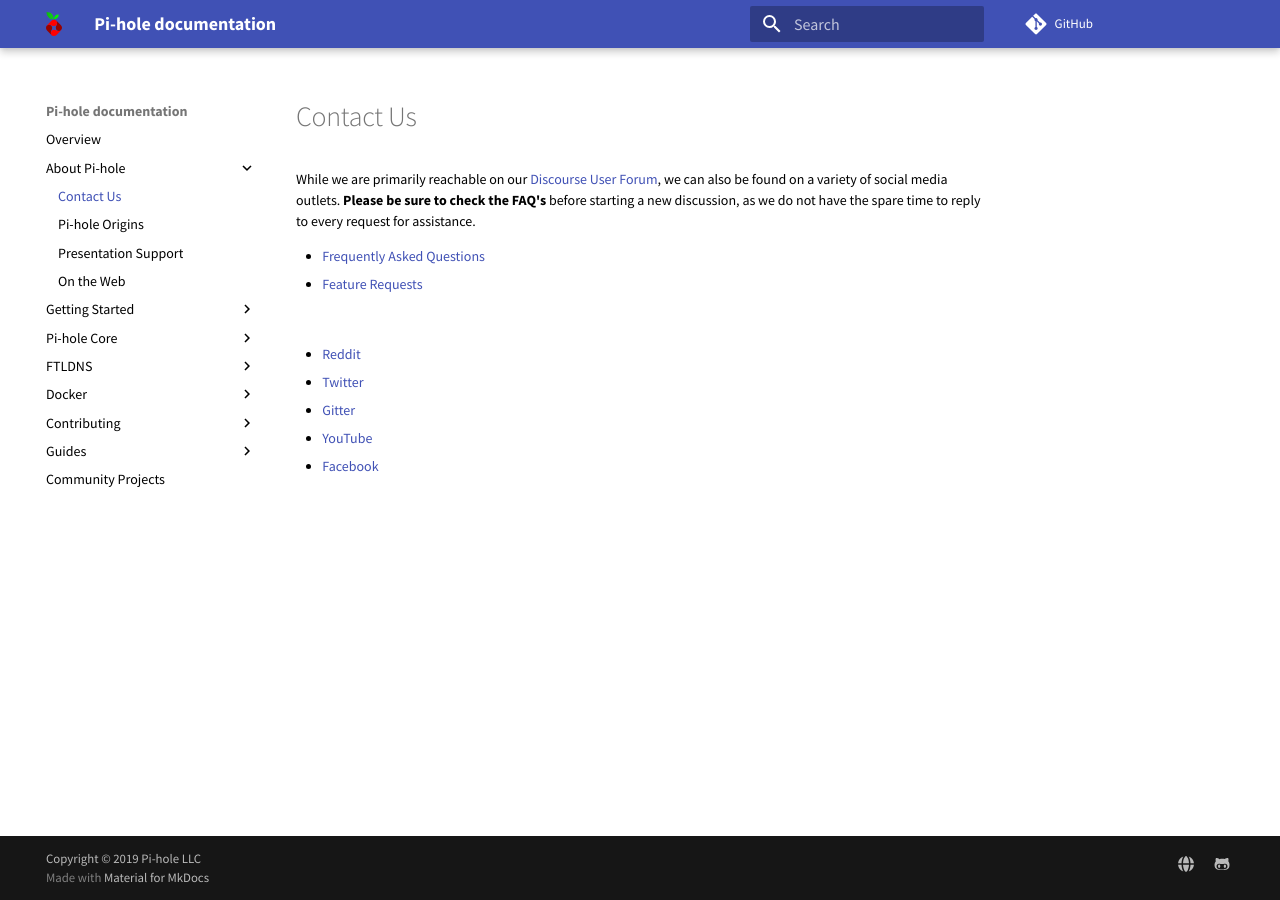
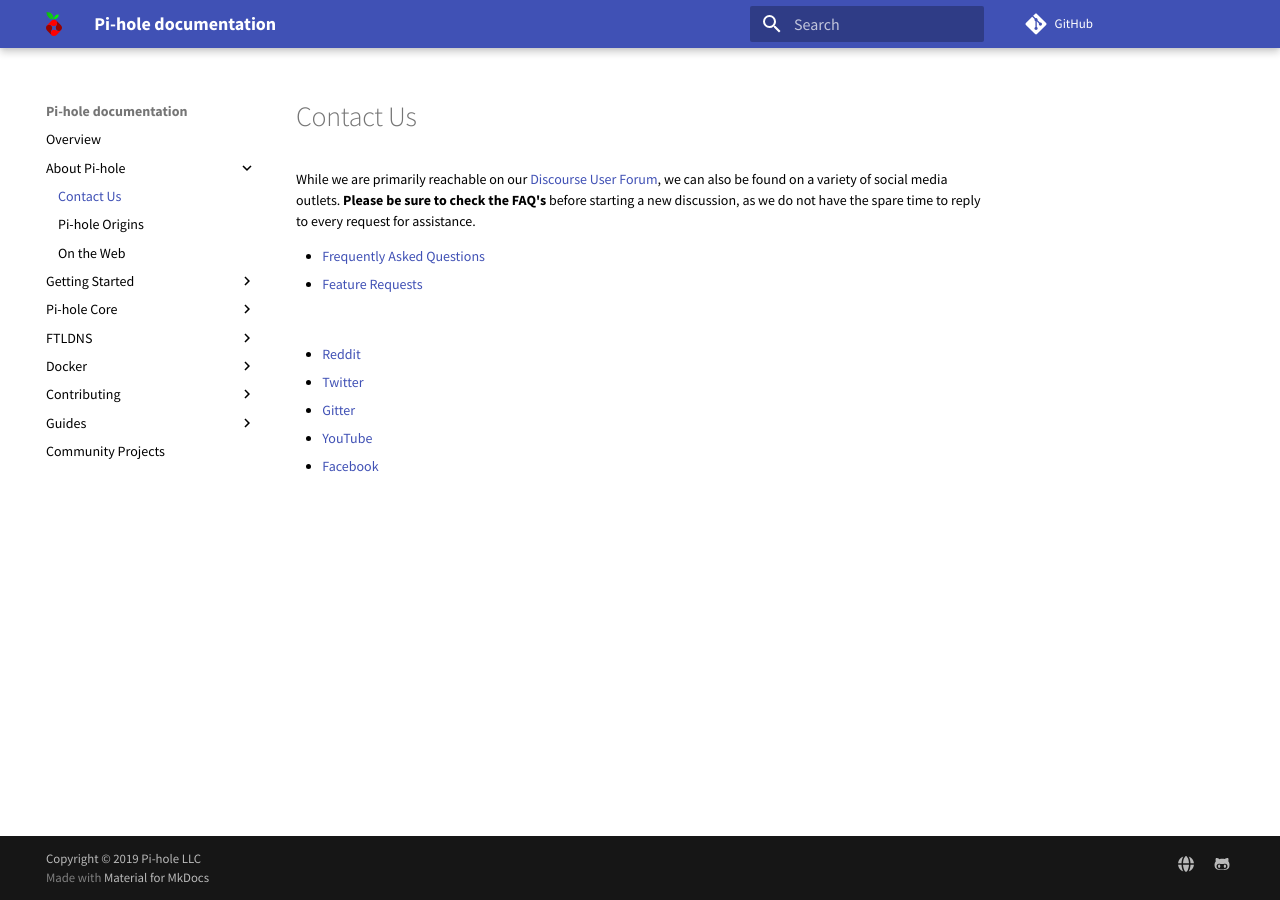
Before and after one commit to pi-hole/docs, an MkDocs documentation site: the page built from docs/main/contact.md, in a window 1280 px wide. Built offline with MkDocs 1.6.1 and Material for MkDocs 9.7.7, drawn with Linux system fonts in a browser that asks for light colours; comment, search, counter and statistics services are not loaded.

Commit message:
Remove presentation support from navigation.
Signed-off-by: Dan Schaper <dan.schaper@pi-hole.net>

```diff
--- a/mkdocs.yml
+++ b/mkdocs.yml
@@ -49,7 +49,6 @@
   - 'About Pi-hole':
     - 'Contact Us': main/contact.md
     - 'Pi-hole Origins': main/origins.md
-    - 'Presentation Support': main/presentations.md
     - 'On the Web': main/coverage.md
   - 'Getting Started':
     - 'Prerequisites': main/prerequesites.md
```
